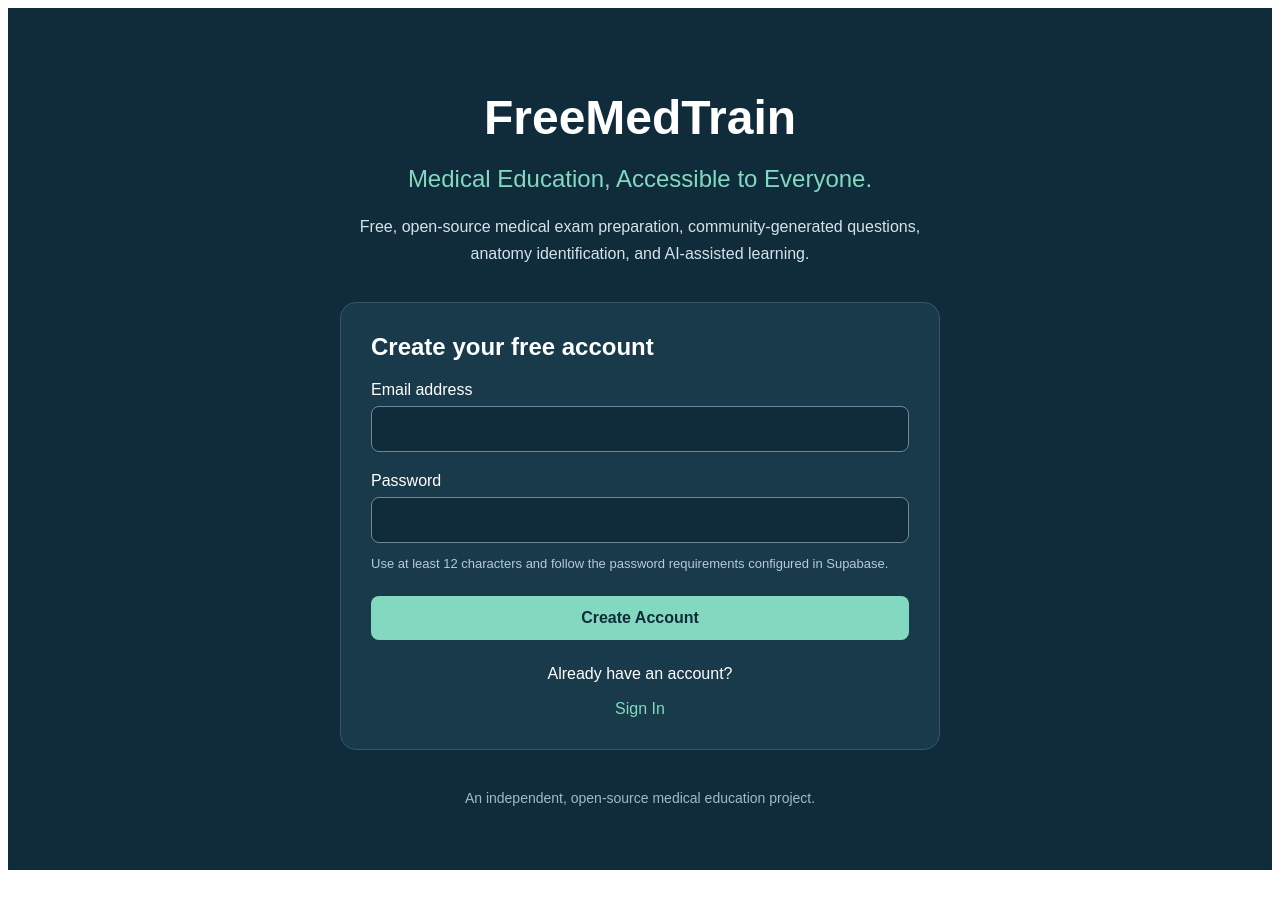
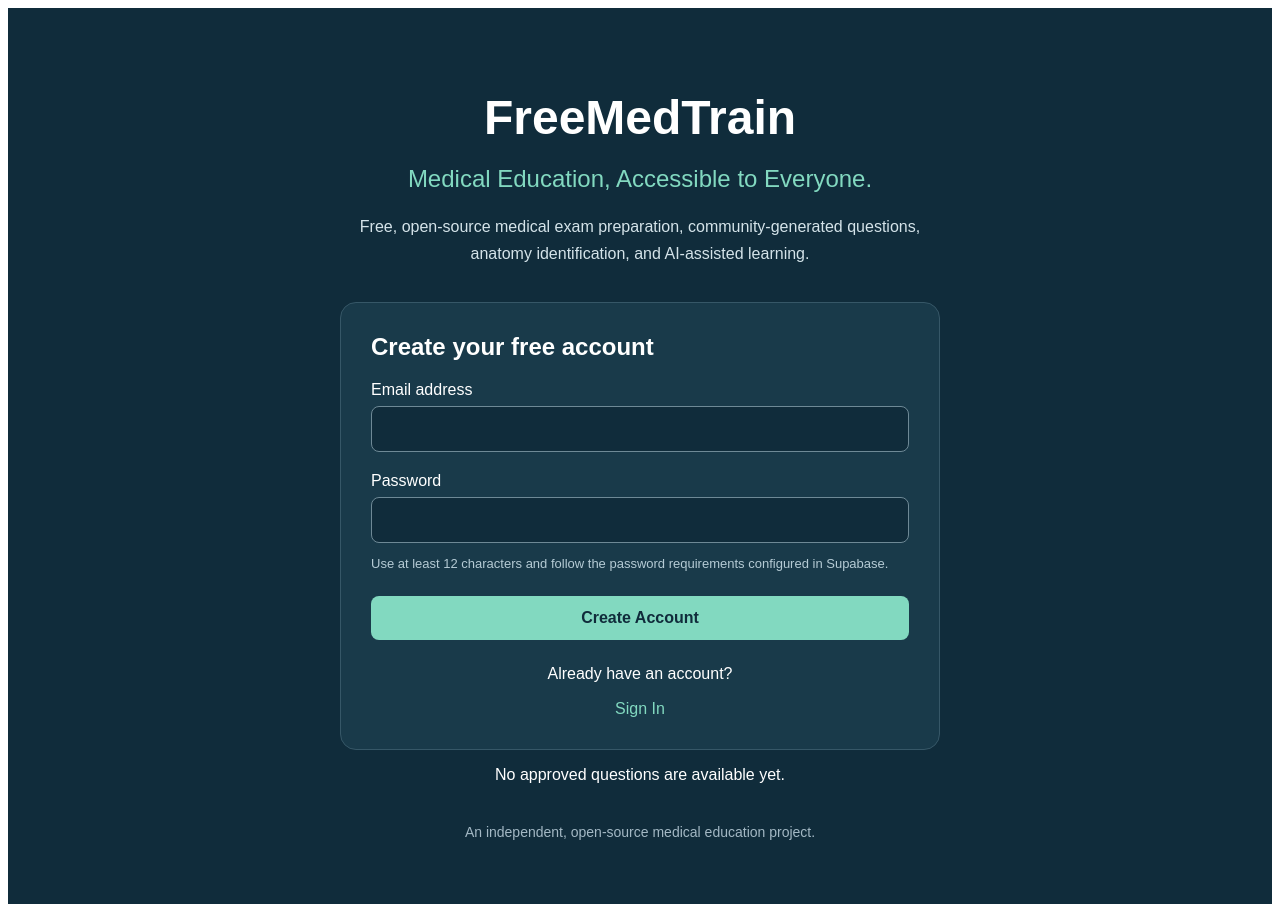
Before and after one commit to CalebHend/FreeMedTrain, a React (Vite) app: page / in a window 1280 px wide. Before the commit the page ends 878 px from the top, so only its background shows below. Built offline with nearby package versions, Linux system fonts and the light colour scheme; no server answers; the database is empty.

Commit message:
Import and use PracticeQuestion component

```diff
--- a/src/main.jsx
+++ b/src/main.jsx
@@ -2,6 +2,7 @@
 import React, { useEffect, useState } from "react";
 import { createRoot } from "react-dom/client";
 import { supabase } from "./lib/supabase";
+import PracticeQuestion from "./PracticeQuestion";
 
 const inputStyle = {
   width: "100%",
@@ -272,6 +273,8 @@ function App() {
           )}
         </section>
 
+        <PracticeQuestion />
+
         <p style={{
           color: "#a3b8c4",
           marginTop: "40px",
```
